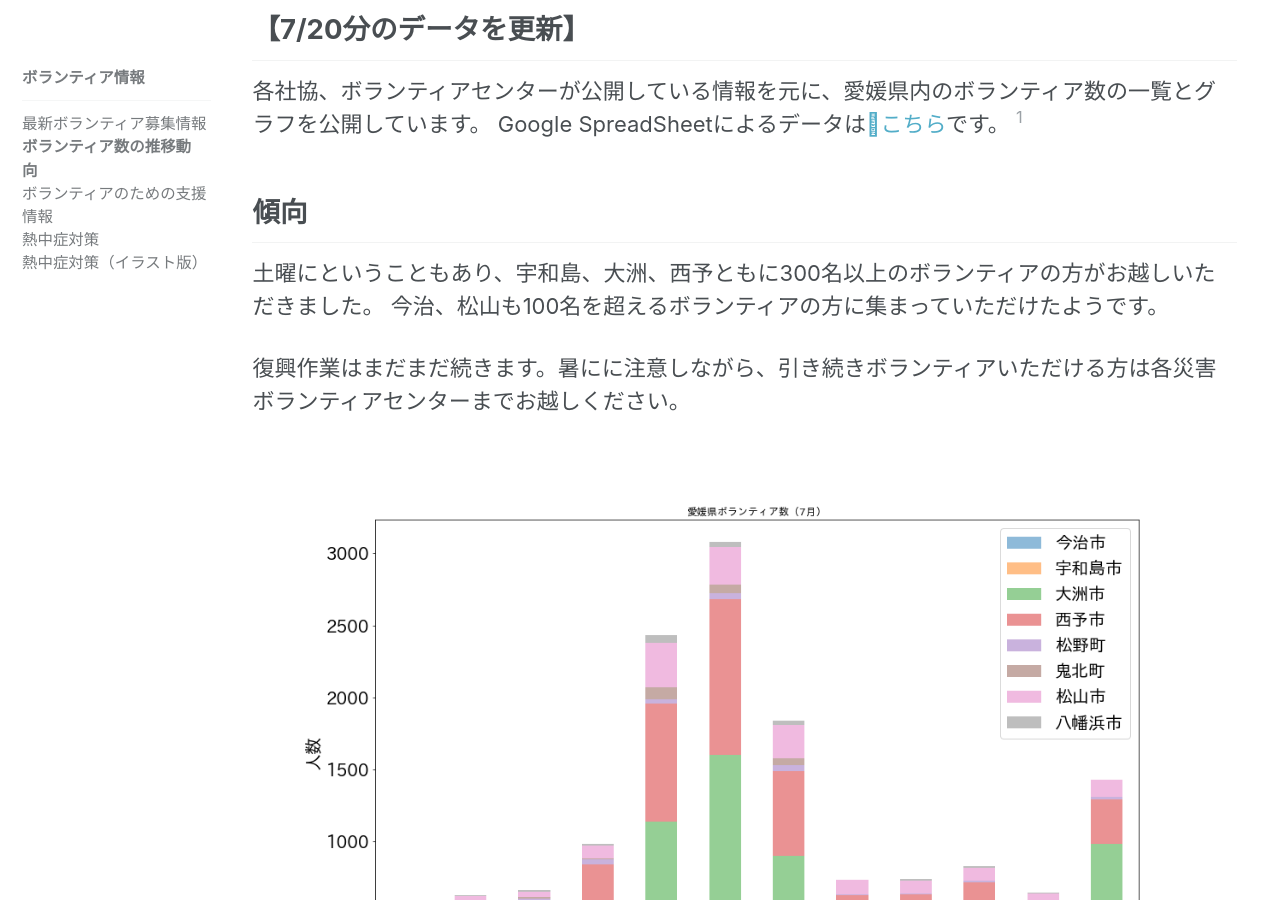
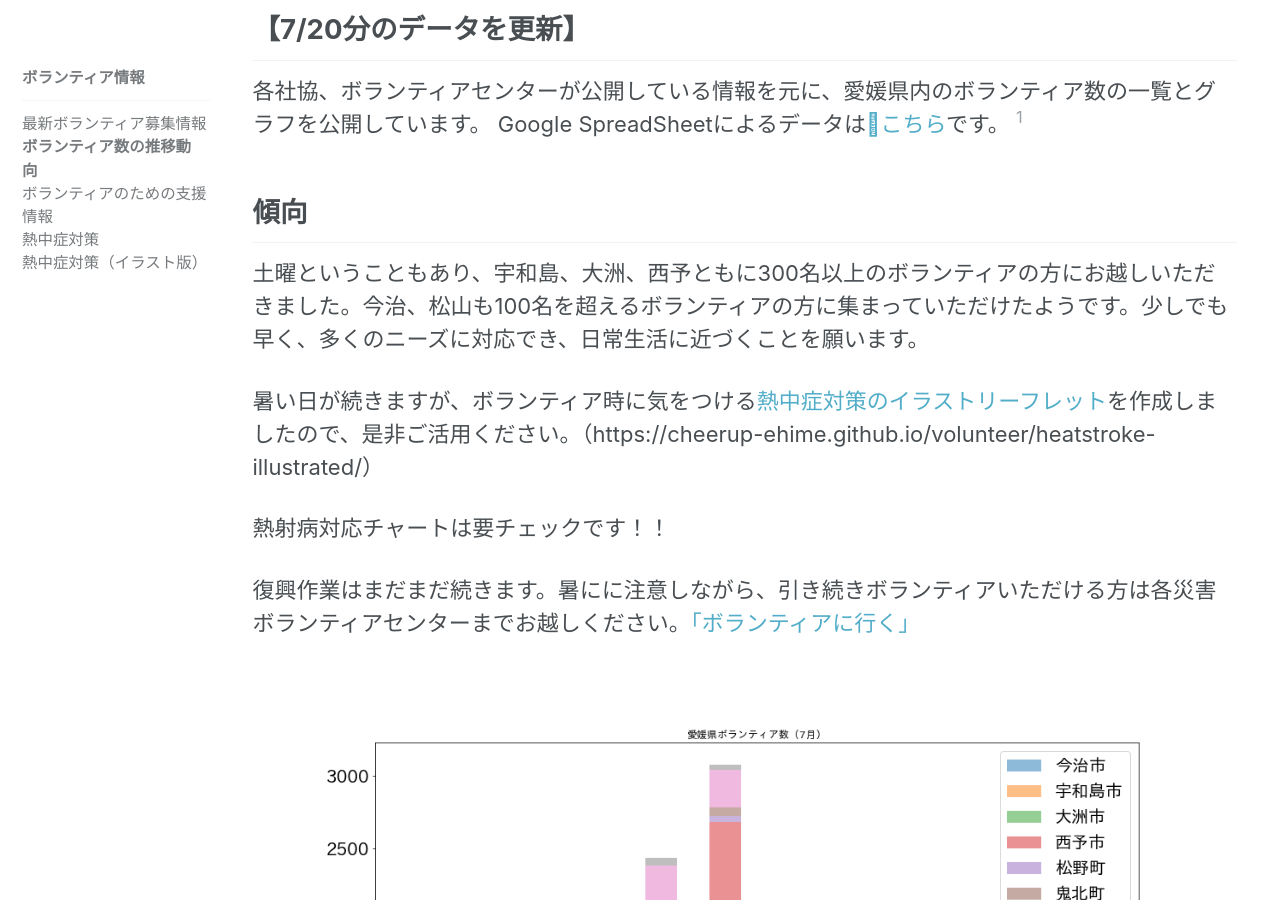
Before and after one commit to cheerup-ehime/cheerup-ehime.github.io, a Jekyll site: the page built from _pages/volunteer_aggregation.md, in a window 1280 px wide and 900 px high, scrolled down 349 px. Built offline with Jekyll 4.4.1, drawn with Linux system fonts in a browser that asks for light colours; comment, search, counter and statistics services are not loaded.

Commit message:
メッセージ追加

```diff
--- a/_pages/volunteer_aggregation.md
+++ b/_pages/volunteer_aggregation.md
@@ -15,10 +15,13 @@
 
 ## 傾向
 
-土曜にということもあり、宇和島、大洲、西予ともに300名以上のボランティアの方がお越しいただきました。
-今治、松山も100名を超えるボランティアの方に集まっていただけたようです。
+土曜ということもあり、宇和島、大洲、西予ともに300名以上のボランティアの方にお越しいただきました。今治、松山も100名を超えるボランティアの方に集まっていただけたようです。少しでも早く、多くのニーズに対応でき、日常生活に近づくことを願います。
 
-復興作業はまだまだ続きます。暑にに注意しながら、引き続きボランティアいただける方は各災害ボランティアセンターまでお越しください。
+暑い日が続きますが、ボランティア時に気をつける[熱中症対策のイラストリーフレット](https://cheerup-ehime.github.io/volunteer/heatstroke-illustrated/)を作成しましたので、是非ご活用ください。（https://cheerup-ehime.github.io/volunteer/heatstroke-illustrated/）
+
+熱射病対応チャートは要チェックです！！
+
+復興作業はまだまだ続きます。暑にに注意しながら、引き続きボランティアいただける方は各災害ボランティアセンターまでお越しください。[「ボランティアに行く」](https://cheerup-ehime.github.io/volunteer/)
 
 ![愛媛県内ボランティア数（日次）](/assets/images/volunteer_count.png)
 
```
